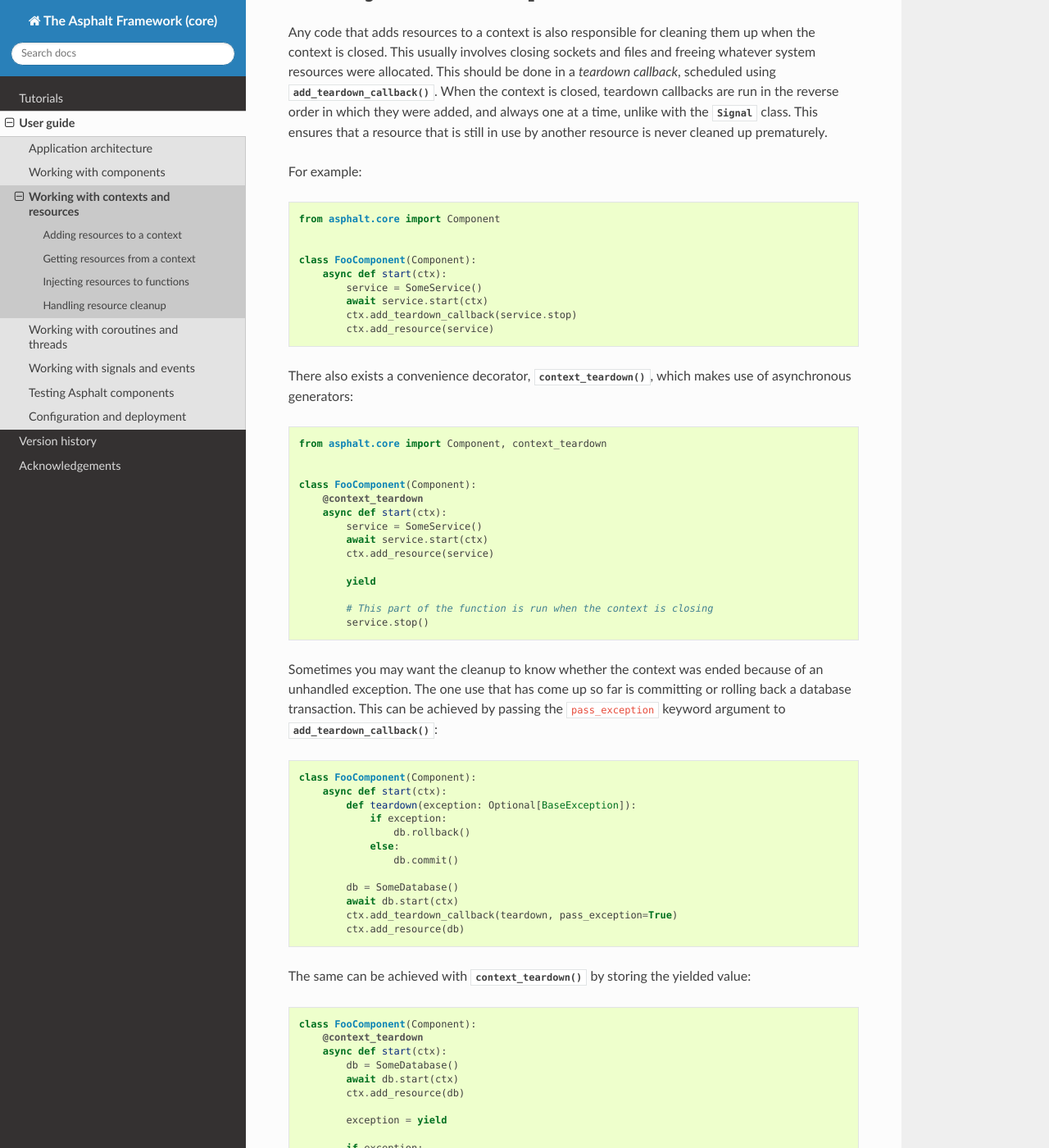
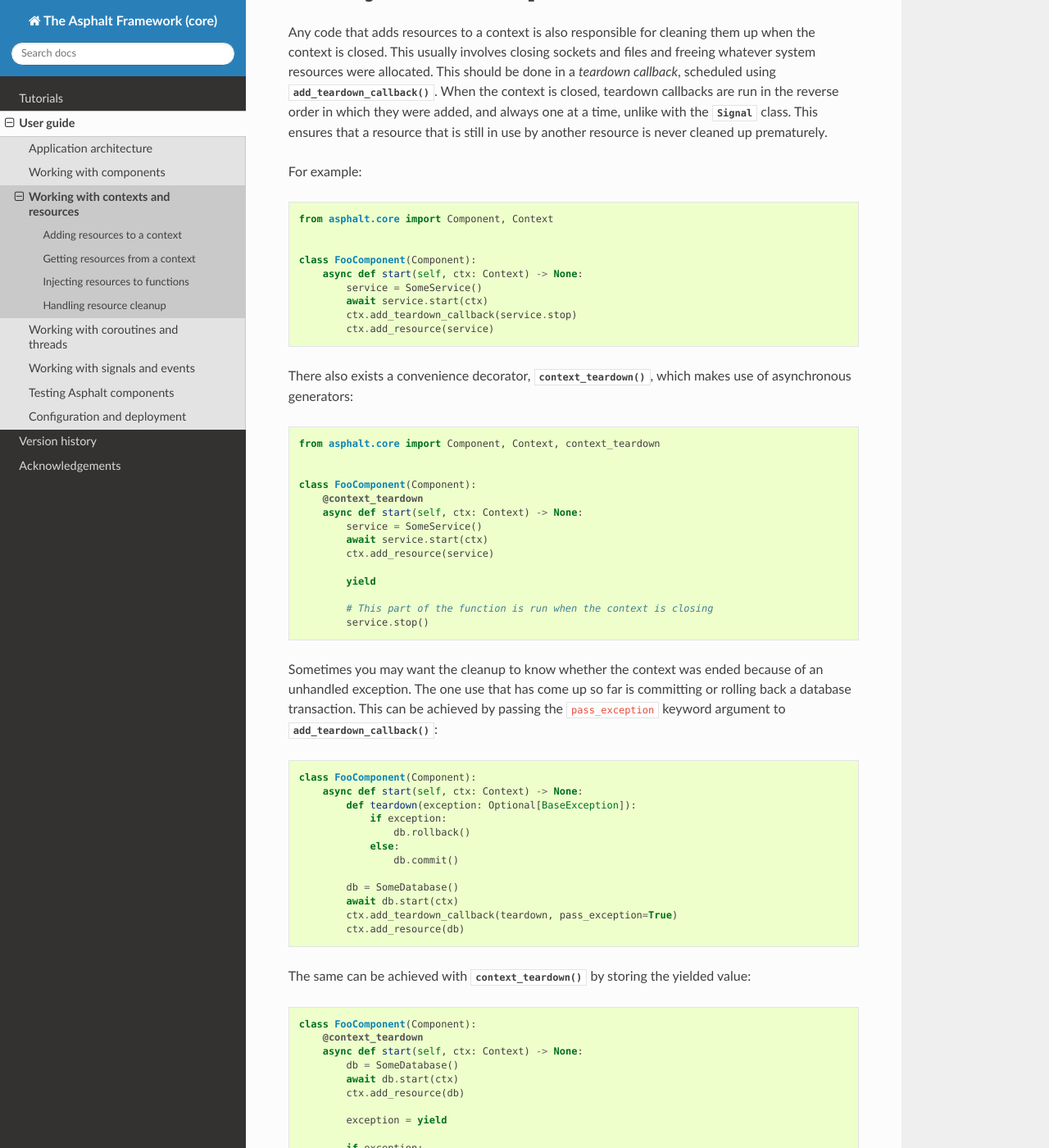
Before and after one commit to asphalt-framework/asphalt, a Sphinx documentation site: the page built from docs/userguide/contexts.rst, in a window 1280 px wide and 1400 px high, scrolled down 3164 px. Shown: the whole window at 82% size. Built offline with Sphinx 7.4.7 and the Read the Docs theme 2.0.0, drawn with Linux system fonts in a browser that asks for light colours; the version number could not be read and is left out.

Commit message:
Added missing self in docs, more types (#68)

```diff
--- a/docs/userguide/contexts.rst
+++ b/docs/userguide/contexts.rst
@@ -150,11 +150,11 @@ use by another resource is never cleaned up prematurely.
 
 For example::
 
-    from asphalt.core import Component
+    from asphalt.core import Component, Context
 
 
     class FooComponent(Component):
-        async def start(ctx):
+        async def start(self, ctx: Context) -> None:
             service = SomeService()
             await service.start(ctx)
             ctx.add_teardown_callback(service.stop)
@@ -164,12 +164,12 @@ For example::
 There also exists a convenience decorator, :func:`~asphalt.core.context.context_teardown`, which
 makes use of asynchronous generators::
 
-    from asphalt.core import Component, context_teardown
+    from asphalt.core import Component, Context, context_teardown
 
 
     class FooComponent(Component):
         @context_teardown
-        async def start(ctx):
+        async def start(self, ctx: Context) -> None:
             service = SomeService()
             await service.start(ctx)
             ctx.add_resource(service)
@@ -185,7 +185,7 @@ transaction. This can be achieved by passing the ``pass_exception`` keyword argu
 :meth:`~asphalt.core.context.Context.add_teardown_callback`::
 
     class FooComponent(Component):
-        async def start(ctx):
+        async def start(self, ctx: Context) -> None:
             def teardown(exception: Optional[BaseException]):
                 if exception:
                     db.rollback()
@@ -202,7 +202,7 @@ value::
 
     class FooComponent(Component):
         @context_teardown
-        async def start(ctx):
+        async def start(self, ctx: Context) -> None:
             db = SomeDatabase()
             await db.start(ctx)
             ctx.add_resource(db)
```
